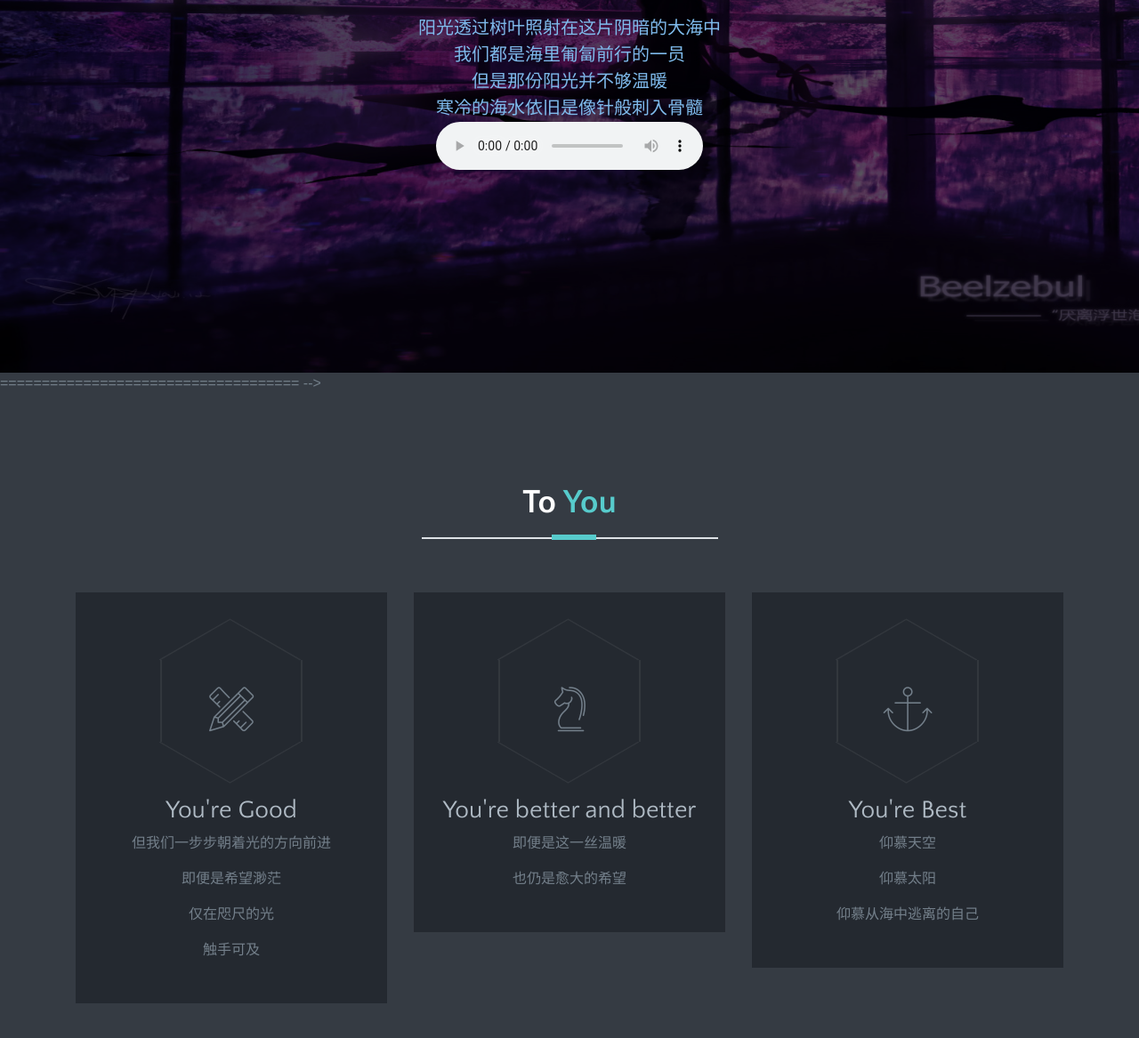
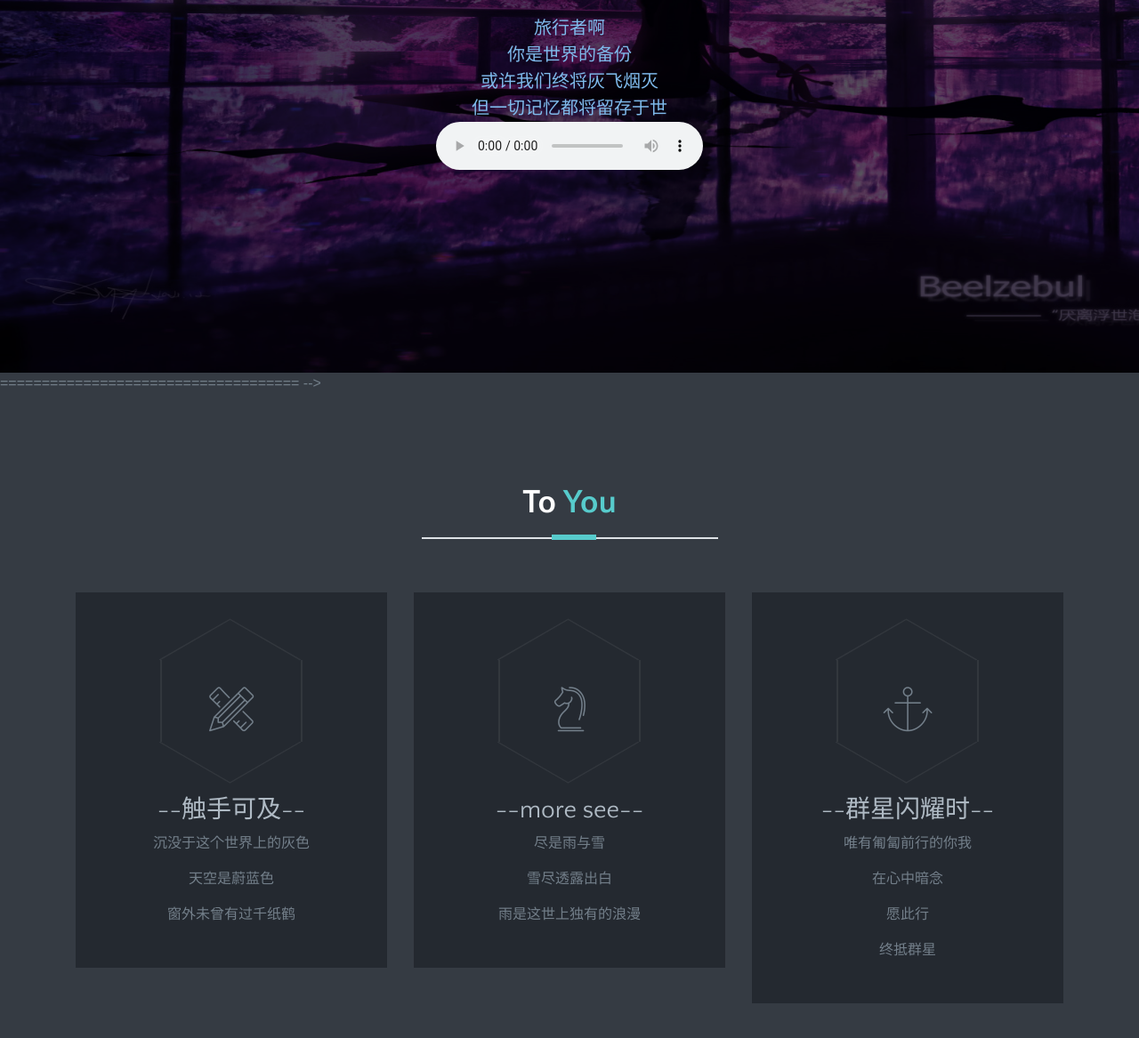
Before and after one commit to 1077777/For-kx.github.io, a plain HTML site: page index.html in a window 1280 px wide. Shown: the part 381-1548 px from the top of the page at 89% size. Drawn offline with Linux system fonts and the light colour scheme; files whose address does not match are found by name; a web font is replaced by a local one.

Commit message:
Update index.html

```diff
--- a/index.html
+++ b/index.html
@@ -72,10 +72,10 @@ Welcome Slider
  		</div>
  		<h1 style="color:rgb(118, 134, 228);">Happy birthday!!</h1>
 
- 		<p style="color:rgb(127, 187, 236);">阳光透过树叶照射在这片阴暗的大海中</p>
-		 <p style="color:rgb(127, 187, 236);">我们都是海里匍匐前行的一员</p>
-			<p style="color:rgb(127, 187, 236);">但是那份阳光并不够温暖</p>
-			<p style="color:rgb(127, 187, 236);">寒冷的海水依旧是像针般刺入骨髓</p>
+ 		<p style="color:rgb(127, 187, 236);">旅行者啊</p>
+		 <p style="color:rgb(127, 187, 236);">你是世界的备份</p>
+			<p style="color:rgb(127, 187, 236);">或许我们终将灰飞烟灭</p>
+			<p style="color:rgb(127, 187, 236);">但一切记忆都将留存于世</p>
 			<audio controls="controls" autoplay="autoplay">
 				<source src="music/天外来物.m4a">
 
@@ -110,11 +110,11 @@ Welcome Slider
 					</div>
 					<!-- Express About Yourself -->
 					<div class="content text-center">
-						<h3 class="ddd">You're Good</h3>
-						<p>但我们一步步朝着光的方向前进</p>
-						<p>即便是希望渺茫</p>
-						<p>仅在咫尺的光</p>
-						<p>触手可及</p>
+						<h3 class="ddd">--触手可及--</h3>
+						<p>沉没于这个世界上的灰色</p>
+						<p>天空是蔚蓝色</p>
+						<p>窗外未曾有过千纸鹤</p>
+						<p></p>
 
 					</div>
 				</div>
@@ -129,9 +129,10 @@ Welcome Slider
 					</div>
 					<!-- Express About Yourself -->
 					<div class="content text-center">
-						<h3>You're better and better</h3>
-						<p>即便是这一丝温暖</p>
-						<p>也仍是愈大的希望</p>
+						<h3>--more see--</h3>
+						<p>尽是雨与雪</p>
+						<p>雪尽透露出白</p>
+						<p>雨是这世上独有的浪漫</p>
 					</div>
 				</div>
 			</div>
@@ -145,10 +146,11 @@ Welcome Slider
 					</div>
 					<!-- Express About Yourself -->
 					<div class="content text-center">
-						<h3>You're Best</h3>
-						<p>仰慕天空</p>
-						<p>仰慕太阳</p>
-						<p>仰慕从海中逃离的自己</p>
+						<h3>--群星闪耀时--</h3>
+						<p>唯有匍匐前行的你我</p>
+						<p>在心中暗念</p>
+						<p>愿此行</p>
+						<p>终抵群星</p>
 					</div>
 				</div>
 			</div>
```
